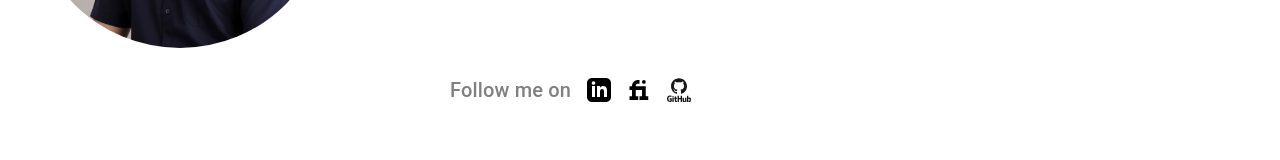
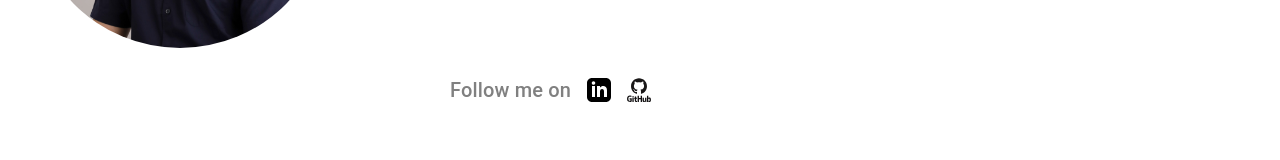
Before and after one commit to DrSack/Personal-Website, a Next.js app: page / in a window 1280 px wide. Shown: the part 498-658 px from the top of the page. Built offline with nearby package versions, Linux system fonts and the light colour scheme.

Commit message:
remove fiver link

```diff
--- a/src/app/page.tsx
+++ b/src/app/page.tsx
@@ -126,9 +126,6 @@ export default function Page() {
                 <IconButton target="_blank" rel="noopener noreferrer" href='https://www.linkedin.com/in/leuk-travis-mangila/' >
                   <LinkedInLogo />
                 </IconButton>
-                <IconButton target="_blank" rel="noopener noreferrer" href='https://www.fiverr.com/travis_mangila/make-a-web-application-for-your-business-needs' >
-                  <FiverrLogo />
-                </IconButton>
                 <IconButton target="_blank" rel="noopener noreferrer" href='https://github.com/DrSack' >
                   <GitHubLogo />
                 </IconButton>
```
